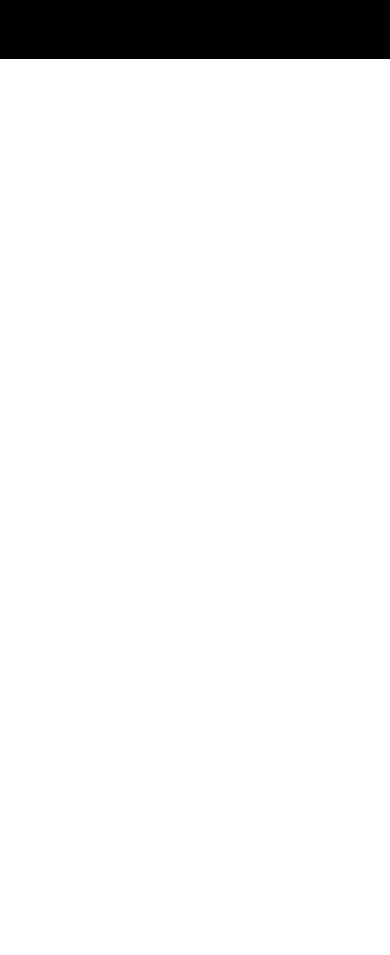
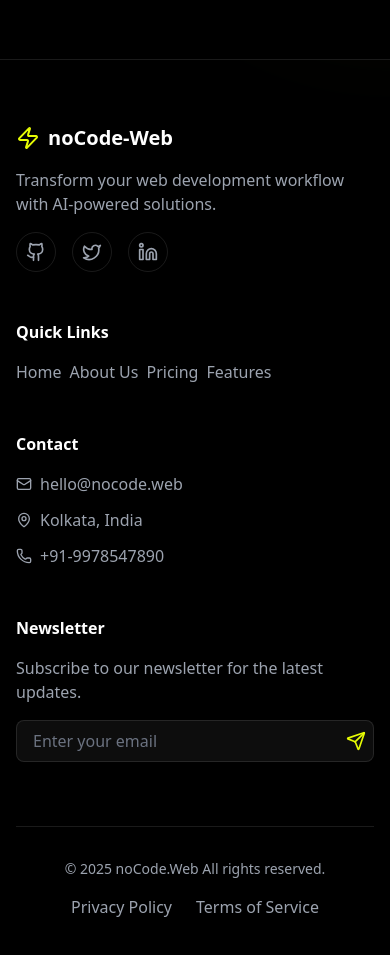
Before and after one commit to Nikhil-Kumar-02/noCode-Hub, a React (Vite) app in the folder Client/: page / in a window 390 px wide. Shown: the part 8140-9095 px from the top of the page. Before the commit the page ends 8199 px from the top, so only its background shows below. Built offline with nearby package versions, Linux system fonts and the light colour scheme.

Commit message:
FooterSection Created

```diff
--- /dev/null
+++ b/Client/src/components/homePage/Footer.jsx
@@ -0,0 +1,160 @@
+'use client'
+
+import React from 'react';
+import { motion } from 'framer-motion';
+import { Github, Twitter, Linkedin, Send, Zap, ArrowRight, Mail, MapPin, Phone } from 'lucide-react';
+
+const FooterLink = ({ href, children }) => (
+  <motion.a
+    href={href}
+    className="text-gray-400 hover:text-[#e6fb04] transition-colors relative group"
+    whileHover={{ x: 5 }}
+  >
+    <span>{children}</span>
+    <motion.span
+      className="absolute -bottom-0.5 left-0 w-0 h-0.5 bg-[#e6fb04]"
+      initial={{ width: '0%' }}
+      whileHover={{ width: '100%' }}
+      transition={{ duration: 0.3 }}
+    />
+  </motion.a>
+);
+
+const SocialIcon = ({ href, icon: Icon }) => (
+  <motion.a
+    href={href}
+    className="w-10 h-10 rounded-full border border-white/10 flex items-center justify-center text-gray-400 hover:text-[#e6fb04] hover:border-[#e6fb04] transition-colors"
+    whileHover={{ scale: 1.1, rotate: 5 }}
+    whileTap={{ scale: 0.95 }}
+  >
+    <Icon size={20} />
+  </motion.a>
+);
+
+export default function Footer() {
+  return (
+    <footer className="relative bg-black border-t border-white/10">
+      {/* Animated gradient background */}
+      <div className="absolute inset-0 overflow-hidden pointer-events-none">
+        <div className="absolute -top-1/2 -right-1/2 w-96 h-96 bg-[#e6fb04]/10 rounded-full blur-3xl" />
+        <div className="absolute -bottom-1/2 -left-1/2 w-96 h-96 bg-[#e6fb04]/5 rounded-full blur-3xl" />
+      </div>
+
+      <div className="relative max-w-6xl mx-auto px-4 py-16">
+        {/* Main footer content */}
+        <div className="grid grid-cols-1 md:grid-cols-2 lg:grid-cols-4 gap-12 mb-16">
+          {/* Brand section */}
+          <div className="space-y-4">
+            <motion.div
+              className="flex items-center gap-2"
+              initial={{ opacity: 0, y: 20 }}
+              animate={{ opacity: 1, y: 0 }}
+              transition={{ duration: 0.5 }}
+            >
+              <Zap className="w-6 h-6 text-[#e6fb04]" />
+              <span className="text-xl font-semibold text-white">noCode-Web</span>
+            </motion.div>
+            <p className="text-gray-400">
+              Transform your web development workflow with AI-powered solutions.
+            </p>
+            <div className="flex gap-4">
+              <SocialIcon href="#" icon={Github} />
+              <SocialIcon href="#" icon={Twitter} />
+              <SocialIcon href="#" icon={Linkedin} />
+            </div>
+          </div>
+
+          {/* Quick Links */}
+          <div className="space-y-4">
+            <h3 className="text-white font-semibold mb-4">Quick Links</h3>
+            <div className="space-y-3 space-x-2">
+              <FooterLink href="#">Home</FooterLink>
+              <FooterLink href="#">About Us</FooterLink>
+              <FooterLink href="#">Pricing</FooterLink>
+              <FooterLink href="#">Features</FooterLink>
+            </div>
+          </div>
+
+          {/* Contact Info */}
+          <div className="space-y-4">
+            <h3 className="text-white font-semibold mb-4">Contact</h3>
+            <div className="space-y-3">
+              <motion.div
+                className="flex items-center gap-2 text-gray-400"
+                whileHover={{ x: 5, color: '#e6fb04' }}
+              >
+                <Mail size={16} />
+                <span>hello@nocode.web</span>
+              </motion.div>
+              <motion.div
+                className="flex items-center gap-2 text-gray-400"
+                whileHover={{ x: 5, color: '#e6fb04' }}
+              >
+                <MapPin size={16} />
+                <span>Kolkata, India</span>
+              </motion.div>
+              <motion.div
+                className="flex items-center gap-2 text-gray-400"
+                whileHover={{ x: 5, color: '#e6fb04' }}
+              >
+                <Phone size={16} />
+                <span>+91-9978547890</span>
+              </motion.div>
+            </div>
+          </div>
+
+          {/* Newsletter */}
+          <div className="space-y-4">
+            <h3 className="text-white font-semibold mb-4">Newsletter</h3>
+            <p className="text-gray-400">
+              Subscribe to our newsletter for the latest updates.
+            </p>
+            <div className="relative">
+              <input
+                type="email"
+                placeholder="Enter your email"
+                className="w-full px-4 py-2 rounded-lg bg-white/5 border border-white/10 text-white placeholder-gray-500 focus:outline-none focus:border-[#e6fb04] transition-colors"
+              />
+              <motion.button
+                className="absolute right-2 top-1/2 -translate-y-1/2 text-[#e6fb04]"
+                whileHover={{ scale: 1.1 }}
+                whileTap={{ scale: 0.95 }}
+              >
+                <Send size={20} />
+              </motion.button>
+            </div>
+          </div>
+        </div>
+
+        {/* Bottom bar */}
+        <motion.div
+          className="pt-8 border-t border-white/10 flex flex-col sm:flex-row justify-between items-center gap-4"
+          initial={{ opacity: 0 }}
+          animate={{ opacity: 1 }}
+          transition={{ delay: 0.5 }}
+        >
+          <p className="text-gray-400 text-sm">
+            © {new Date().getFullYear()} noCode.Web All rights reserved.
+          </p>
+          <div className="flex gap-6">
+            <FooterLink href="#">Privacy Policy</FooterLink>
+            <FooterLink href="#">Terms of Service</FooterLink>
+          </div>
+        </motion.div>
+
+        {/* Floating action button */}
+        <motion.button
+          className="fixed bottom-8 right-8 bg-[#e6fb04] text-black p-4 rounded-full shadow-lg flex items-center gap-2 font-medium hover:bg-[#e6fb04]/90 transition-colors"
+          whileHover={{ scale: 1.05 }}
+          whileTap={{ scale: 0.95 }}
+          initial={{ y: 100, opacity: 0 }}
+          animate={{ y: 0, opacity: 1 }}
+          transition={{ delay: 1 }}
+        >
+          <span>Get Started</span>
+          <ArrowRight size={20} />
+        </motion.button>
+      </div>
+    </footer>
+  );
+}
--- a/Client/src/components/homePage/Home.jsx
+++ b/Client/src/components/homePage/Home.jsx
@@ -6,6 +6,7 @@ import Steps from './Steps';
 import Testimonial from './Testimonial';
 import PriceCards from './PriceCards';
 import FAQs from './FAQs';
+import Footer from './Footer';
 
 export default function Home() {
   return (
@@ -17,6 +18,7 @@ export default function Home() {
       <Testimonial/>
       <PriceCards/>
       <FAQs/>
+      <Footer/>
     </div>
   );
 }
```
